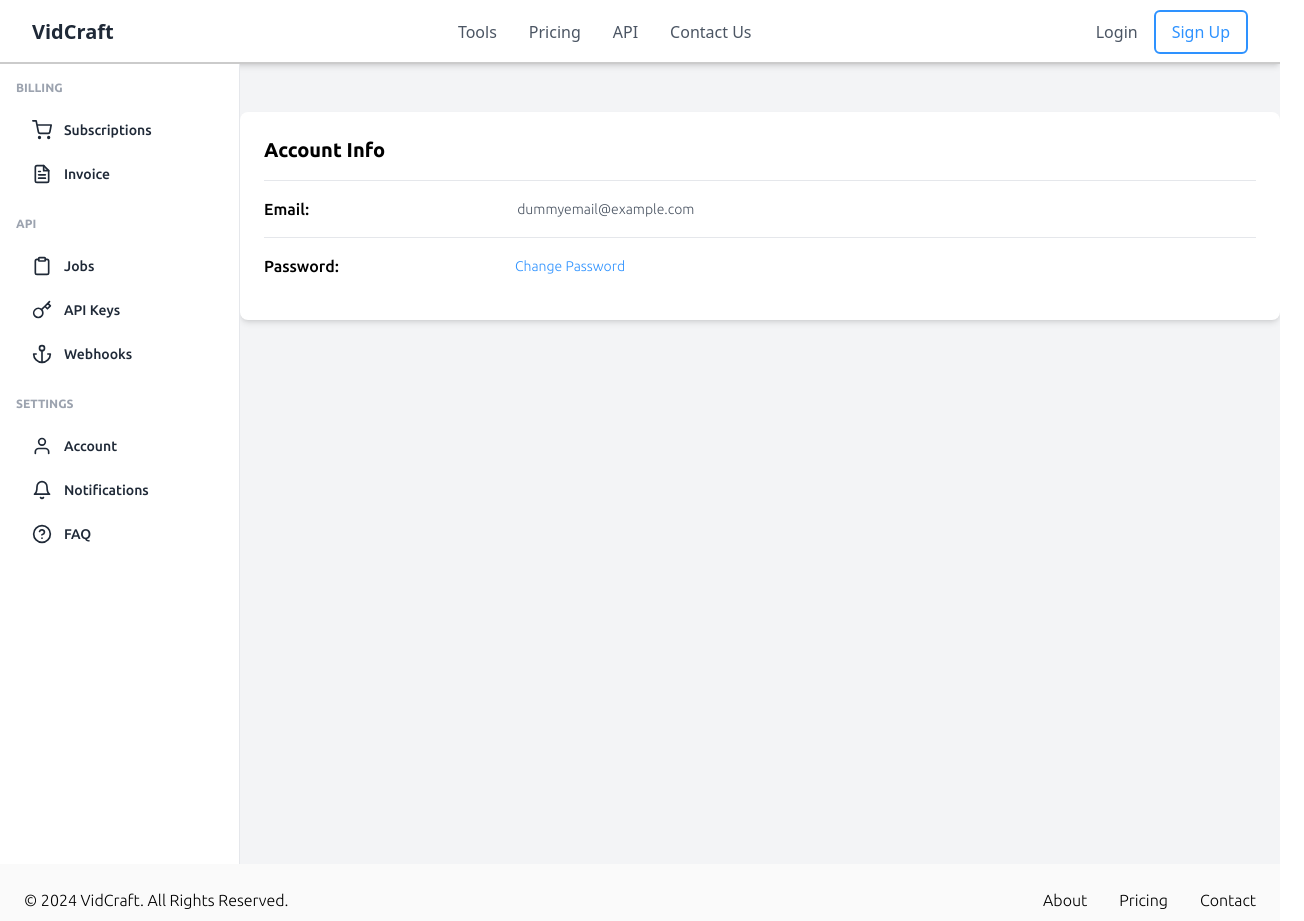
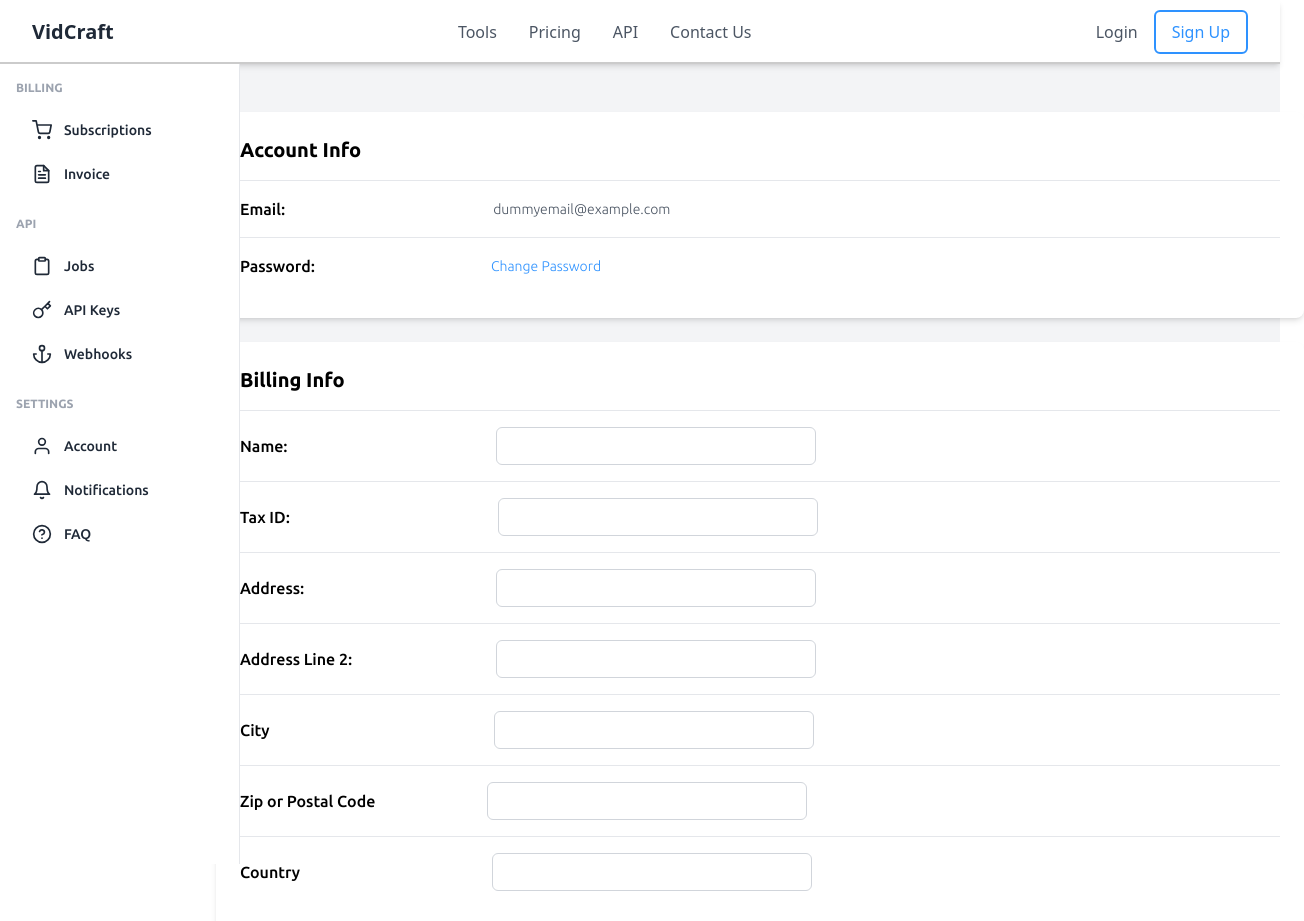
Before and after one commit to tushar-glitch/VidCraft, a React (Create React App) app in the folder video-frontend/: page /account in a window 1280 px wide. Shown: the top 921 px of the page, 1304 px wide, since content can reach past the window. Built offline with nearby package versions, Linux system fonts and the light colour scheme; no server answers.

Commit message:
Billing info added in account

```diff
--- a/video-frontend/src/components/Account.jsx
+++ b/video-frontend/src/components/Account.jsx
@@ -6,21 +6,104 @@ const Account = () => {
     <div>
       <Sidebar />
       <div className="pl-60 ubuntu-light">
-        <div className="flex justify-center min-h-screen bg-gray-100">
+        <div className="flex flex-col items-center min-h-screen bg-gray-100 space-y-6 pb-6">
+          {/* First Card */}
           <div
             style={{ width: "68rem" }}
-            className="bg-white rounded-lg mt-12 h-52 shadow-md p-6"
+            className="bg-white rounded-lg mt-12 shadow-md p-6"
           >
             <h2 className="text-xl font-semibold mb-4">Account Info</h2>
             <hr className="mb-4" />
             <div className="mb-4 flex items-center">
               <label className="font-medium mr-52">Email:</label>
-              <span className="text-gray-600 text-sm">dummyemail@example.com</span>
+              <span className="text-gray-600 text-sm">
+                dummyemail@example.com
+              </span>
             </div>
             <hr className="mb-4" />
             <div className="mb-4 flex items-center">
               <label className="font-medium mr-44">Password:</label>
               <span className="text-[#2e92ff] text-sm">Change Password</span>
+            </div>
+          </div>
+
+          {/* Billing card */}
+          <div
+            style={{ width: "68rem", height: "40rem" }}
+            className="bg-white rounded-lg shadow-md p-6 mb-8"
+          >
+            <h2 className="text-xl font-semibold mb-4">Billing Info</h2>
+            <hr className="mb-4" />
+            <div className="mb-4 flex items-center">
+              <label className="font-medium mr-52">Name:</label>
+              <input
+                type="name"
+                // placeholder="Name or Business"
+                className="text-gray-600 text-sm border border-gray-300 rounded-md p-2 hover:ring-1 hover:ring-black focus:outline-none focus:ring-1 focus:ring-[#2e92ff] w-full max-w-xs"
+              />
+            </div>
+            <hr className="mb-4" />
+            <div className="mb-4 flex items-center">
+              <label className="font-medium mr-52">Tax ID:</label>
+              <input
+                type="tax"
+                // placeholder="Name or Business"
+                className="text-gray-600 text-sm border border-gray-300 rounded-md p-2 hover:ring-1 hover:ring-black focus:outline-none focus:ring-1 focus:ring-[#2e92ff] w-full max-w-xs"
+              />
+            </div>
+            <hr className="mb-4" />
+            <div className="mb-4 flex items-center">
+              <label className="font-medium mr-48">Address:</label>
+              <input
+                type="address"
+                // placeholder="Name or Business"
+                className="text-gray-600 text-sm border border-gray-300 rounded-md p-2 hover:ring-1 hover:ring-black focus:outline-none focus:ring-1 focus:ring-[#2e92ff] w-full max-w-xs"
+              />
+            </div>
+            <hr className="mb-4" />
+            <div className="mb-4 flex items-center">
+              <label className="font-medium mr-36">Address Line 2:</label>
+              <input
+                type="address2"
+                // placeholder="Name or Business"
+                className="text-gray-600 text-sm border border-gray-300 rounded-md p-2 hover:ring-1 hover:ring-black focus:outline-none focus:ring-1 focus:ring-[#2e92ff] w-full max-w-xs"
+              />
+            </div>
+            <hr className="mb-4" />
+            <div className="mb-4 flex items-center">
+              <label className="font-medium mr-56">City</label>
+              <input
+                type="city"
+                // placeholder="Name or Business"
+                className="text-gray-600 text-sm border border-gray-300 rounded-md p-2 hover:ring-1 hover:ring-black focus:outline-none focus:ring-1 focus:ring-[#2e92ff] w-full max-w-xs"
+              />
+            </div>
+            <hr className="mb-4" />
+            <div className="mb-4 flex items-center">
+              <label className="font-medium mr-28">Zip or Postal Code</label>
+              <input
+                type="pin-code"
+                // placeholder="Name or Business"
+                className="text-gray-600 text-sm border border-gray-300 rounded-md p-2 hover:ring-1 hover:ring-black focus:outline-none focus:ring-1 focus:ring-[#2e92ff] w-full max-w-xs"
+              />
+            </div>
+            <hr className="mb-4" />
+            <div className="mb-4 flex items-center">
+              <label className="font-medium mr-48">Country</label>
+              <input
+                type="country"
+                // placeholder="Name or Business"
+                className="text-gray-600 text-sm border border-gray-300 rounded-md p-2 hover:ring-1 hover:ring-black focus:outline-none focus:ring-1 focus:ring-[#2e92ff] w-full max-w-xs"
+              />
+            </div>
+
+            <div className="flex justify-center">
+              <button
+                className="bg-[#2e92ff] hover:bg-[#2e92ff]
+              text-white py-2 px-4 rounded-md w-full mt-4 transition duration-200 transform active:scale-95"
+              >
+                Update billing info
+              </button>
             </div>
           </div>
         </div>
```
